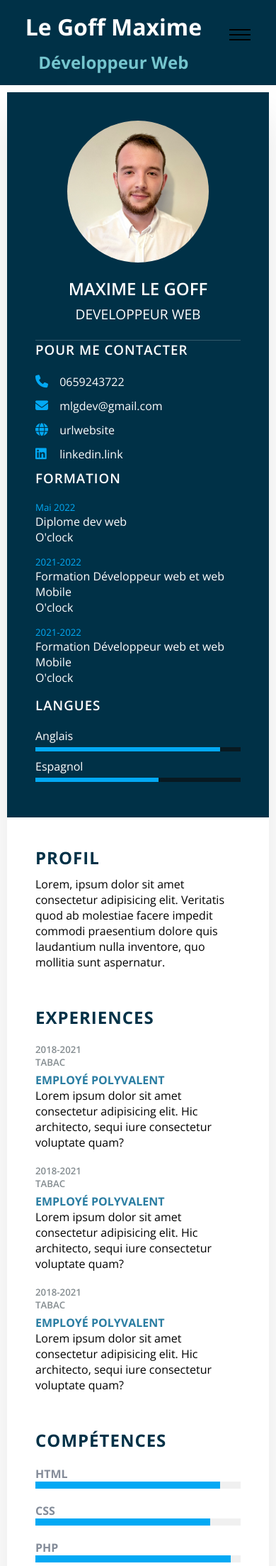
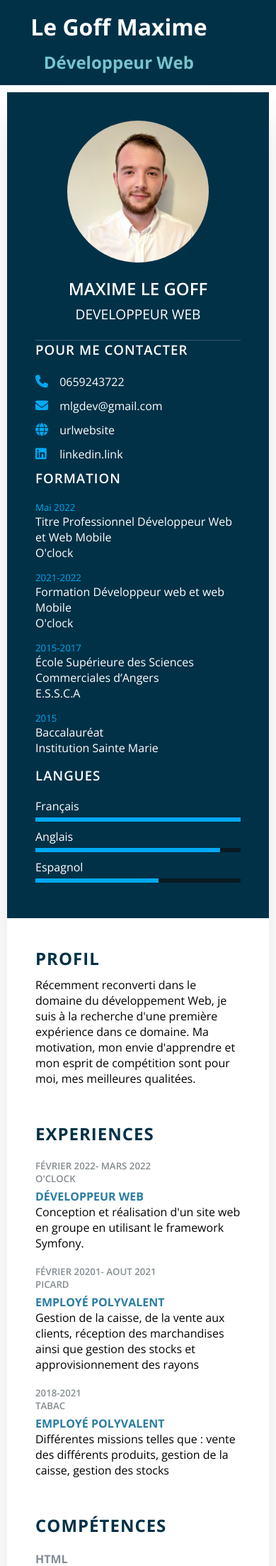
Before and after one commit to Maxime-Le-Goff/C.V, a PHP site: page /Parcours.html in a window 390 px wide. Shown: the top 2207 px of the page at 71% size. Run offline with PHP 8.4, Linux system fonts and the light colour scheme.

Commit message:
integration done

```diff
--- a/Parcours.html
+++ b/Parcours.html
@@ -53,7 +53,7 @@
                         </li>
                         <li>
                             <span class="icon"><i class="fa-brands fa-linkedin"></i></span>
-                            <span class="text">linkedin.link</span>
+                            <span class="text"><a></a>linkedin.link</span>
                         </li>
 
                     </ul>
@@ -63,7 +63,9 @@
                     <ul>
                          <li>
                              <h5>Mai 2022</h5>
-                             <h4>Diplome dev web</h4>
+                             <h4>Titre Professionnel Développeur Web et Web
+                                Mobile
+                                </h4>
                              <h4>O'clock</h4>
                          </li>
                          <li>
@@ -72,15 +74,26 @@
                             <h4>O'clock</h4>
                         </li>
                         <li>
-                            <h5>2021-2022</h5>
-                            <h4>Formation Développeur web et web Mobile</h4>
-                            <h4>O'clock</h4>
+                            <h5>2015-2017</h5>
+                            <h4>École Supérieure des Sciences Commerciales d’Angers </h4>
+                            <h4>E.S.S.C.A</h4>
+                        </li>
+                        <li>
+                            <h5>2015</h5>
+                            <h4>Baccalauréat</h4>
+                            <h4>Institution Sainte Marie</h4>
                         </li>
                     </ul>
                 </div>
                 <div class="contactInfo language">
                     <h3 class="title">Langues</h3>
                     <ul>
+                        <li>
+                            <span class="text">Français</span>
+                            <span class="percent">
+                                <div style="width:100%;"></div>
+                            </span>
+                        </li>
                         <li>
                             <span class="text">Anglais</span>
                             <span class="percent">
@@ -100,18 +113,29 @@
             <div class="right-side">
                 <div class="about">
                     <h2 class="title2">Profil</h2>
-                    <p>Lorem, ipsum dolor sit amet consectetur adipisicing elit. Veritatis quod ab molestiae facere impedit commodi praesentium dolore quis laudantium nulla inventore, quo mollitia sunt aspernatur.</p>
+                    <p>Récemment reconverti dans le domaine du développement Web, je suis à la recherche d'une première expérience dans ce domaine. Ma motivation, mon envie d'apprendre et mon esprit de compétition sont pour moi, mes meilleures qualitées.</p>
                 </div>
                 <div class="about">
                     <h2 class="title2">Experiences</h2>
                     <div class="box">
                         <div class="year_company">
-                            <h5>2018-2021</h5>
-                            <h5>Tabac</h5>
+                            <h5>Février 2022- Mars 2022</h5>
+                            <h5>O'Clock</h5>
+                        </div>
+                        <div class="text">
+                            <h4>Développeur Web</h4>
+                            <p>Conception et réalisation d'un site web en groupe en utilisant le
+                            framework Symfony.</p>
+                        </div>
+                    </div>
+                    <div class="box">
+                        <div class="year_company">
+                            <h5>Février 20201- Aout 2021</h5>
+                            <h5>Picard</h5>
                         </div>
                         <div class="text">
                             <h4>Employé Polyvalent</h4>
-                            <p>Lorem ipsum dolor sit amet consectetur adipisicing elit. Hic architecto, sequi iure consectetur voluptate quam?</p>
+                            <p>Gestion de la caisse, de la vente aux clients, réception des marchandises ainsi que gestion des stocks et approvisionnement des rayons</p>
                         </div>
                     </div>
                     <div class="box">
@@ -121,19 +145,10 @@
                         </div>
                         <div class="text">
                             <h4>Employé Polyvalent</h4>
-                            <p>Lorem ipsum dolor sit amet consectetur adipisicing elit. Hic architecto, sequi iure consectetur voluptate quam?</p>
+                            <p>Différentes missions telles que : vente des différents produits, gestion de la caisse, gestion des stocks</p>
                         </div>
                     </div>
-                    <div class="box">
-                        <div class="year_company">
-                            <h5>2018-2021</h5>
-                            <h5>Tabac</h5>
-                        </div>
-                        <div class="text">
-                            <h4>Employé Polyvalent</h4>
-                            <p>Lorem ipsum dolor sit amet consectetur adipisicing elit. Hic architecto, sequi iure consectetur voluptate quam?</p>
-                        </div>
-                    </div>
+
                 </div>
                 <div class="about skills">
                     <h2 class="title2">Compétences</h2>
--- a/style.css
+++ b/style.css
@@ -112,9 +112,11 @@ nav li
 }
 .main-first-flex a:hover
 {
-  background-color:rgb(0, 49, 71);
-  color:white;
+  /* background-color:rgb(0, 49, 71); */
+  /* color:white; */
   transform:scale(1.08);
+  box-shadow: rgb(38, 57, 77) 0px 20px 30px -10px;
+  border-radius: 10px;
 }
 .main-first-flex h4
 {
@@ -187,89 +189,15 @@ nav li
 .main-third
 {
   display:flex;
-  justify-content: center;
+  justify-content: space-evenly;
+  margin-bottom: 6em;
+}
+.main-third h2
+{
+  align-self:center;
 }
 
 
-@media screen and (max-width: 600px) {
-    #header-burger
-    {
-      display:flex;
-      justify-content: flex-end;
-    }
-    #burger
-    {
-      width: 30px;
-      height: 2px;
-      background: black;
-      display: inline-block;
-      position: relative;
-    }
-      #burger::before,
-      #burger::after
-      {
-        content: "";
-        width: 30px;
-        height: 2px;
-        background: black;
-        display: inline-block;
-        position: absolute;
-        transform-origin: center;
-        transition: all 0.3s ease;
-      }
-      #burger::before
-      {
-        top: -7px;
-      }
-      #burger::after
-      {
-        top: 7px;
-      }
-
-      #burger.open
-      {
-        background: transparent;
-      }
-      #burger.open::before
-      {
-        transform: rotate(45deg);
-        top: 0;
-      }
-      #burger.open::after
-      {
-        transform: rotate(-45deg);
-        top: 0;
-      }
-
-      .navbar
-      {
-        background: #ffdcd1;
-        position: absolute;
-        width: 100%;
-        left: 0;
-        top: 100%;
-        padding: 10px 0;
-        transform: scaleY(0);
-        transform-origin: center top;
-        transition: all 0.3s ease;
-        flex-direction: column;
-        margin-top:0;
-      }
-
-      .navbar.open
-      {
-        transform: scaleY(1);
-      }
-      .navbar li
-      {
-        text-align: center;
-      }
-      header
-      {
-        position:relative;
-        max-width:600px;
-      }
-}
 /*Compétences*/
 
 .container
@@ -339,7 +267,7 @@ nav li
 }
 @keyframes animate
 {
-  40%,60%{
+  40%, 60%{
     left:100%;
   }
   100%{
@@ -494,57 +422,7 @@ textarea
     background-color: #fff;
 }
 
-@media screen and (max-width: 880px)
-{
-	.contact-box{
-		grid-template-columns: 1fr;
-	}
-	.left{
-		height: 200px;
-	}
-  .main-second
-  {
-    flex-direction:column;
-  }
-  .main-second-card
-  {
-    width:100%;
-  }
-  .main-second-competences
-  {
-    width:100%;
-  }
-  .main-first-flex {
-    flex-direction:column;
-  }
-  .main-first-flex a
-  {
-    width:100%;
-    background-color:#003147;
-    color:white;
-    margin:0.2em;
-  }
-}
 
-@media screen and (max-width: 600px)
-{
-  .main-first-flex
-  {
-    display:none;
-  }
-  .main-second
-  {
-    padding:0;
-  }
-}
-
-  @media screen and (max-width: 500px)
-{
-  .Card_card
-  {
-    width:220px;
-  }
-}
 
 
 /******************************Card *************************/
@@ -943,40 +821,6 @@ textarea
   width:20px;
   margin:0 10px;
 }
-@media(max-width:1000px)
-{
-  .parcours-container
-  {
-    margin:10px;
-    grid-template-columns: repeat(1,1fr);
-  }
-  .interest ul
-  {
-    grid-template-columns: repeat(2,1fr);
-
-  }
-}
-@media(max-width:600px)
-{
-  .about .box
-  {
-    flex-direction:column;
-  }
-  .about .box .year_company
-  {
-    margin-bottom:5px;
-  }
-  .interest ul
-  {
-    grid-template-columns: repeat(1,1fr);
-
-  }
-  .skills .box
-  {
-    grid-template-columns:repeat(1,1fr) ;
-  }
-}
-
 /**********************************Slider***********************************/
 .slider_container
 {
@@ -1030,3 +874,166 @@ textarea
     transform: translateX(-500%);
   }
 }
+@media(max-width:1000px)
+{
+  .parcours-container
+  {
+    margin:10px;
+    grid-template-columns: repeat(1,1fr);
+  }
+  .interest ul
+  {
+    grid-template-columns: repeat(2,1fr);
+
+  }
+}
+
+@media screen and (max-width: 880px)
+{
+  .main-second
+  {
+    flex-direction:column;
+  }
+  .main-second-card
+  {
+    width:100%;
+  }
+  .main-second-competences
+  {
+    width:100%;
+  }
+  .main-first-flex {
+    flex-direction:column;
+  }
+  .main-first-flex a
+  {
+    width:100%;
+    background-color:#003147;
+    color:white;
+    margin:0.2em;
+  }
+}
+@media screen and (min-width:600px)
+{
+  .topnav
+  {
+    display:none;
+  }
+}
+@media (max-width: 600px) {
+    .navbar
+    {
+      display:none;
+    }
+    .navbar li
+    {
+      text-align: center;
+    }
+    header
+    {
+      position:relative;
+      max-width:600px;
+    }
+    .main-first-flex
+    {
+      display:none;
+    }
+    .main-second
+    {
+       padding:0;
+    }
+    .main-third{
+      display:flex;
+      flex-wrap: wrap;
+      text-align:center;
+      margin-top:20px;
+    }
+    .slider_container
+    {
+      max-width:250px ;
+      height: 250px ;
+      margin-top: 20px;
+    }
+    .slider_img
+    {
+      max-width:250px;
+      height:250px;
+    }
+    .about .box
+    {
+      flex-direction:column;
+    }
+    .about .box .year_company
+    {
+      margin-bottom:5px;
+    }
+    .interest ul
+    {
+      grid-template-columns: repeat(1,1fr);
+    }
+    .skills .box
+    {
+      grid-template-columns:repeat(1,1fr) ;
+    }
+  }
+
+  @media (max-width: 700px) {
+    .contact-box{
+      grid-template-columns: 1fr;
+    }
+    .contact-box .left
+    {
+      display:none;
+    }
+}
+
+@media (max-width: 500px) {
+
+  .bar h1 {
+    display:none;
+  }
+  .Card_card
+  {
+   width:90%;
+  }
+  footer
+  {
+    flex-wrap: wrap;
+  }
+}
+/* Style the navigation menu */
+.topnav {
+  overflow: hidden;
+  background-color: #003147;
+  position: relative;
+  box-shadow: 0 29px 52px rgba(0,0,0,0.40), 0 25px 16px rgba(0,0,0,0.20);
+}
+
+/* Hide the links inside the navigation menu (except for logo/home) */
+.topnav #myLinks {
+  display: none;
+}
+
+/* Style navigation menu links */
+.topnav a {
+  color: white;
+  padding: 14px 16px;
+  text-decoration: none;
+  display: block;
+}
+
+/* Style the hamburger menu */
+.topnav a.icon {
+  background: #003147;
+  display: block;
+  position: absolute;
+  left: 0;
+  top: 0;
+}
+
+
+/* Style the active link (or home/logo) */
+.active {
+  background-color: #003147;
+  color: white;
+}
```
Also changed, not shown: app.js (+24 -30 lines), home.html (+25 -33 lines), 1 other file.
